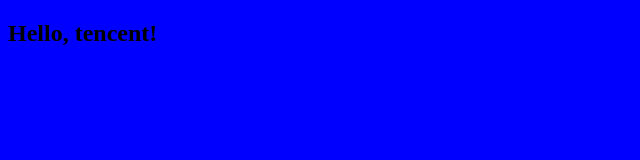
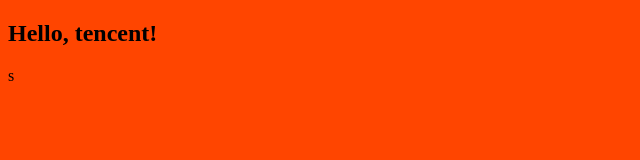
Before and after one commit to donghun221/helloTencent-old, a plain HTML site: page content/index.html in a window 1280 px wide. Shown: the whole page, without its empty margins (0-640 px from the left). Drawn offline with Linux system fonts and the light colour scheme.

Commit message:
change background to oringe

```diff
--- a/content/index.html
+++ b/content/index.html
@@ -1,6 +1,6 @@
 <!DOCTYPE html>
 <html>
-<body style="background-color:blue">
+<body style="background-color:orangered">
 <h2>Hello, tencent!</h2>
 </body>
-</html>
+</html>s
```
